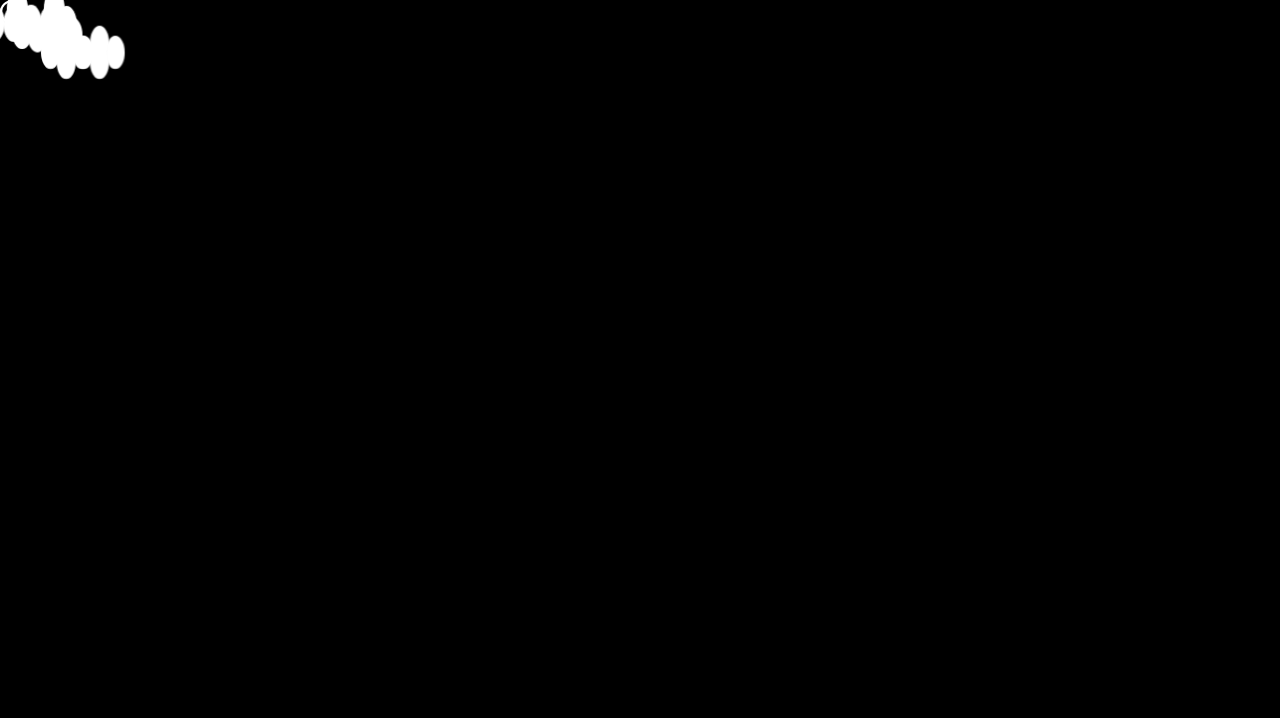
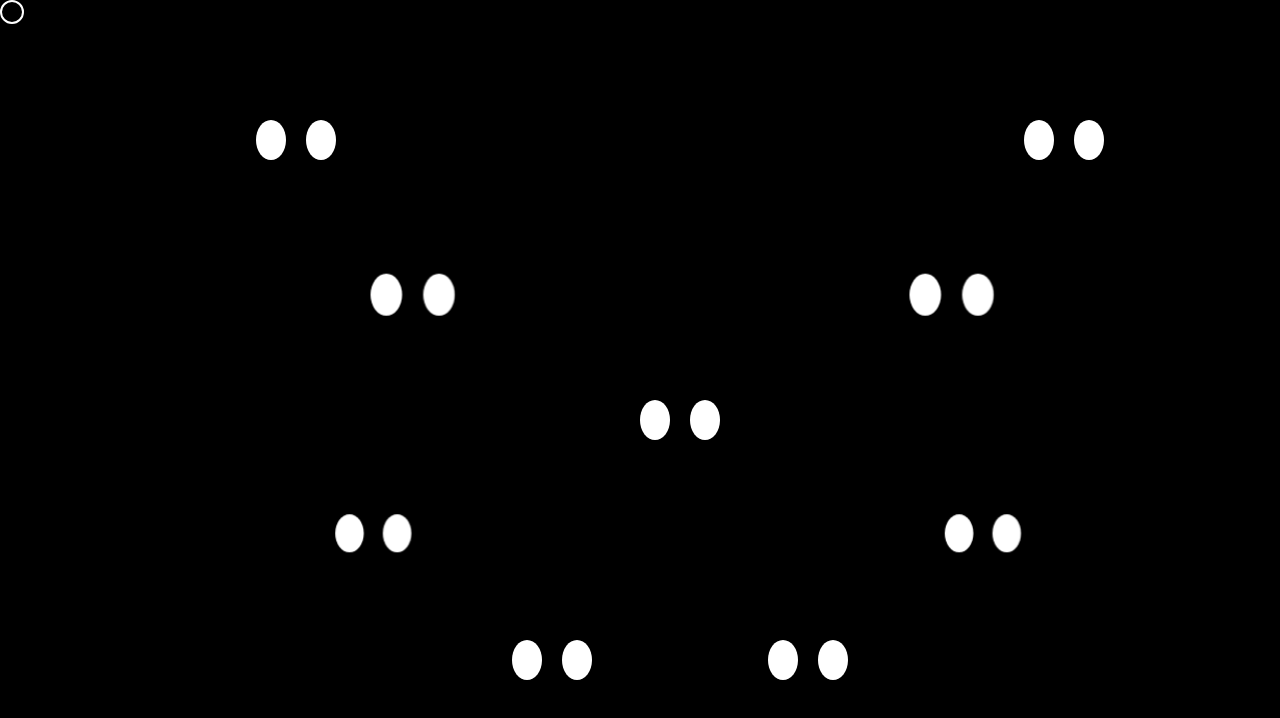
Before and after one commit to mentaladversity/robloxian-news, a plain HTML site: page watchingeverystep.html in a window 1280 px wide. Drawn offline with Linux system fonts and the light colour scheme.

Commit message:
Update watchingeverystep.html

```diff
--- a/watchingeverystep.html
+++ b/watchingeverystep.html
@@ -3,46 +3,47 @@
 <head>
     <title>WATCHING_EVERY_STEP</title>
     <style>
-        body {
+        body, html {
             margin: 0;
+            padding: 0;
+            width: 100%;
+            height: 100%;
+            background-color: #000000;
             overflow: hidden;
-            background-color: #000000;
-            perspective: 1000px;
             cursor: none;
         }
 
         .scene {
             width: 100vw;
             height: 100vh;
+            perspective: 1000px;
             transform-style: preserve-3d;
-            position: relative;
         }
 
         .eyes-container {
-            position: absolute;
             width: 100%;
             height: 100%;
             transform-style: preserve-3d;
+            position: relative;
         }
 
         .eye-pair {
             position: absolute;
             display: flex;
-            gap: 15px;
+            gap: 20px;
             opacity: 0;
-            animation: flicker 2s ease-in-out, glow 1s ease-in-out 4s forwards;
+            animation: fadeIn 2s ease-in forwards;
             cursor: pointer;
-            transition: transform 0.3s ease;
-            transform-style: preserve-3d;
+            transition: transform 0.2s;
         }
 
         .eye {
-            width: 20px;
-            height: 35px;
-            background: white;
+            width: 30px;
+            height: 40px;
+            background: #ffffff;
             border-radius: 50%;
             position: relative;
-            transform-style: preserve-3d;
+            transform-origin: center;
         }
 
         .eye::before {
@@ -66,24 +67,9 @@
             z-index: 9999;
         }
 
-        @keyframes flicker {
-            0%, 100% { opacity: 0; }
-            50% { opacity: 1; }
-            75% { opacity: 0; }
-            85% { opacity: 1; }
-            95% { opacity: 0; }
-        }
-
-        @keyframes glow {
-            from { opacity: 0.5; text-shadow: 0 0 10px white; }
-            to { opacity: 1; text-shadow: 0 0 20px white; }
-        }
-
-        @keyframes shake {
-            0%, 100% { transform: translate3d(0, 0, 0); }
-            25% { transform: translate3d(-5px, 5px, -5px); }
-            50% { transform: translate3d(5px, -5px, 5px); }
-            75% { transform: translate3d(-5px, -5px, -5px); }
+        @keyframes fadeIn {
+            from { opacity: 0; }
+            to { opacity: 1; }
         }
 
         @keyframes blink {
@@ -91,8 +77,16 @@
             96%, 97% { transform: scaleY(1); }
         }
 
+        @keyframes shake {
+            0% { transform: translate(0, 0); }
+            25% { transform: translate(-10px, 10px); }
+            50% { transform: translate(10px, -10px); }
+            75% { transform: translate(-5px, -5px); }
+            100% { transform: translate(0, 0); }
+        }
+
         .eye-pair:hover {
-            animation: shake 0.5s ease-in-out infinite;
+            animation: shake 0.2s ease-in-out infinite;
         }
     </style>
 </head>
@@ -103,95 +97,66 @@
     </div>
 
     <script>
-        const CLICKABLE_PAIRS = 3;
-        const TILT_ANGLE = 15;
-
-        const URLs = [
-            'https://example1.com',
-            'https://example2.com',
-            'https://example3.com'
+        // Define eye positions based on the image pattern
+        const EYE_POSITIONS = [
+            { x: 20, y: 15, z: 0, url: 'https://example1.com' },
+            { x: 80, y: 15, z: 0, url: 'https://example2.com' },
+            { x: 30, y: 35, z: 50, url: 'https://example3.com' },
+            { x: 70, y: 35, z: 50, url: 'https://example4.com' },
+            { x: 50, y: 50, z: 0, url: 'https://example5.com' },
+            { x: 25, y: 65, z: -50, url: 'https://example6.com' },
+            { x: 75, y: 65, z: -50, url: 'https://example7.com' },
+            { x: 40, y: 80, z: 0, url: 'https://example8.com' },
+            { x: 60, y: 80, z: 0, url: 'https://example9.com' }
         ];
 
-        const EYE_POSITIONS = [
-            { x: 50, y: 50, z: 0 },    // Center
-            { x: 30, y: 30, z: 50 },   // Top-left
-            { x: 70, y: 30, z: 50 },   // Top-right
-            { x: 30, y: 70, z: 50 },   // Bottom-left
-            { x: 70, y: 70, z: 50 },   // Bottom-right
-            { x: 50, y: 20, z: -50 },  // Top
-            { x: 50, y: 80, z: -50 },  // Bottom
-            { x: 20, y: 50, z: -50 },  // Left
-            { x: 80, y: 50, z: -50 },  // Right
-            { x: 35, y: 45, z: 25 },   // Mid-left
-            { x: 65, y: 45, z: 25 },   // Mid-right
-            { x: 50, y: 65, z: 25 },   // Mid-bottom
-        ];
+        function initScene() {
+            const container = document.getElementById('eyesContainer');
+            const scene = document.querySelector('.scene');
 
-        let scene, container;
-
-        document.addEventListener('DOMContentLoaded', () => {
-            scene = document.querySelector('.scene');
-            container = document.getElementById('eyesContainer');
-            createEyes();
-            initializeCustomCursor();
-            addMouseTracking();
-        });
-
-        function createEyes() {
-            EYE_POSITIONS.forEach((position, i) => {
+            EYE_POSITIONS.forEach(pos => {
                 const eyePair = document.createElement('div');
                 eyePair.className = 'eye-pair';
+                eyePair.style.left = `${pos.x}%`;
+                eyePair.style.top = `${pos.y}%`;
+                eyePair.style.transform = `translateZ(${pos.z}px)`;
 
                 eyePair.innerHTML = `
                     <div class="eye"></div>
                     <div class="eye"></div>
                 `;
 
-                eyePair.style.transform = `translate3d(
-                    ${position.x}%,
-                    ${position.y}%,
-                    ${position.z}px
-                )`;
-
-                if (i < CLICKABLE_PAIRS) {
+                if (pos.url) {
                     eyePair.addEventListener('click', () => {
-                        window.location.href = URLs[i];
+                        window.location.href = pos.url;
                     });
                 }
 
                 container.appendChild(eyePair);
             });
-        }
 
-        function initializeCustomCursor() {
             const cursor = document.querySelector('.cursor');
-
             document.addEventListener('mousemove', (e) => {
                 cursor.style.left = e.clientX + 'px';
                 cursor.style.top = e.clientY + 'px';
-            });
-        }
 
-        function addMouseTracking() {
-            document.addEventListener('mousemove', (e) => {
-                const mouseX = (e.clientX - window.innerWidth / 2) / (window.innerWidth / 2);
-                const mouseY = (e.clientY - window.innerHeight / 2) / (window.innerHeight / 2);
+                const mouseX = (e.clientX - window.innerWidth / 2) / window.innerWidth;
+                const mouseY = (e.clientY - window.innerHeight / 2) / window.innerHeight;
 
-                scene.style.transform = `rotateX(${-mouseY * TILT_ANGLE}deg) rotateY(${-mouseX * TILT_ANGLE}deg)`;
+                scene.style.transform = `rotateX(${-mouseY * 20}deg) rotateY(${-mouseX * 20}deg)`;
 
-                const eyes = document.querySelectorAll('.eye');
-                eyes.forEach(eye => {
+                document.querySelectorAll('.eye').forEach(eye => {
                     const rect = eye.getBoundingClientRect();
                     const eyeX = rect.left + rect.width / 2;
                     const eyeY = rect.top + rect.height / 2;
-
                     const angle = Math.atan2(e.clientY - eyeY, e.clientX - eyeX);
-                    const rotation = angle * (180 / Math.PI);
-
+                    const rotation = (angle * 180 / Math.PI) + 90;
                     eye.style.transform = `rotate(${rotation}deg)`;
                 });
             });
         }
+
+        document.addEventListener('DOMContentLoaded', initScene);
     </script>
 </body>
 </html>
```
